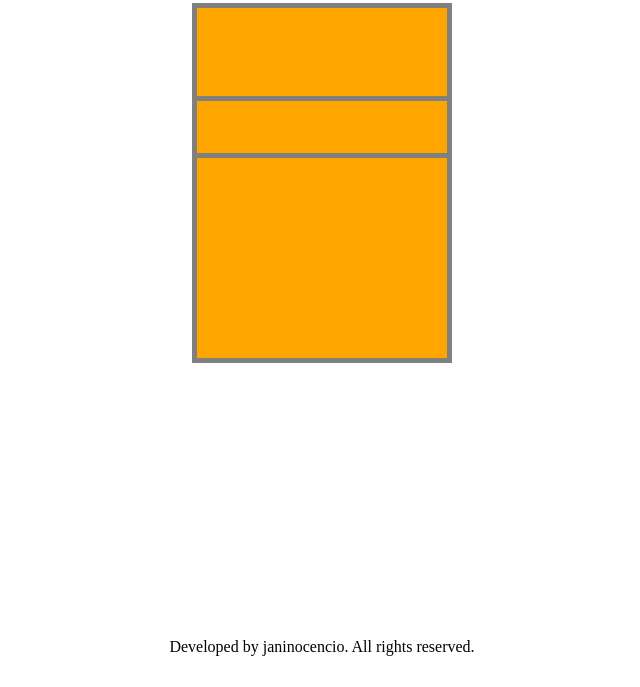
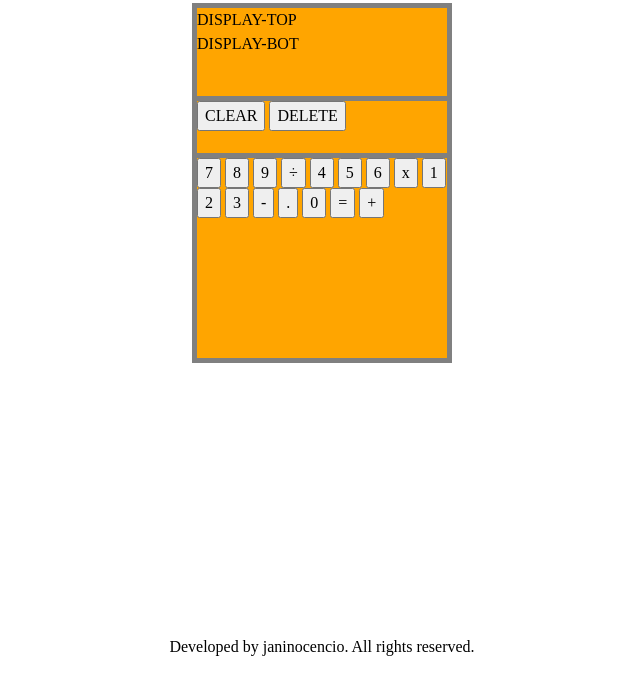
Before and after one commit to janinocencio/calculator, a plain HTML site: page index.html in a window 1280 px wide. Shown: the part 113-800 px from the top of the page, without its empty margins (318-958 px from the left). Drawn offline with Linux system fonts and the light colour scheme.

Commit message:
Add text display and buttons

```diff
--- a/index.html
+++ b/index.html
@@ -16,9 +16,32 @@
     <div class="main">
         <h1>My Calculator</h1>
         <div class="calc-container">
-            <div class="display"></div>
-            <div class="clr-del"></div>
-            <div class="num-operator"></div>
+            <div class="display">
+                <div id="display-top"><p>DISPLAY-TOP</p></div>
+                <div id="display-bot"><p>DISPLAY-BOT</p></div>
+            </div>
+            <div class="clr-del">
+                <button id="clear">CLEAR</button>
+                <button id="delete">DELETE</button>
+            </div>
+            <div class="num-operator">
+                <button id="seven">7</button>
+                <button id="eight">8</button>
+                <button id="nine">9</button>
+                <button id="divide">÷</button>
+                <button id="four">4</button>
+                <button id="five">5</button>
+                <button id="six">6</button>
+                <button id="multiply">x</button>
+                <button id="one">1 </button>
+                <button id="two">2</button>
+                <button id="three">3</button>
+                <button id="subtract">-</button>
+                <button id="dot">.</button>
+                <button id="zero">0</button>
+                <button id="equal">=</button>
+                <button id="add">+</button>
+            </div>
         </div>
     </div>
 
```
